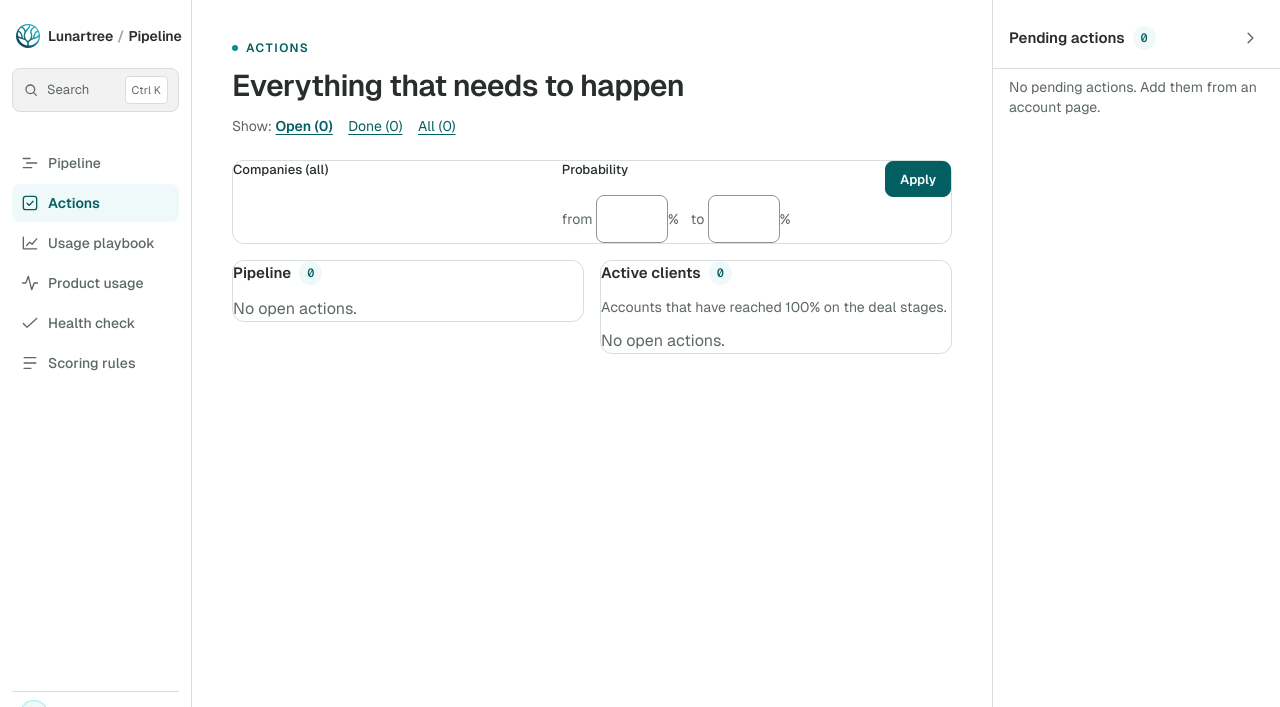
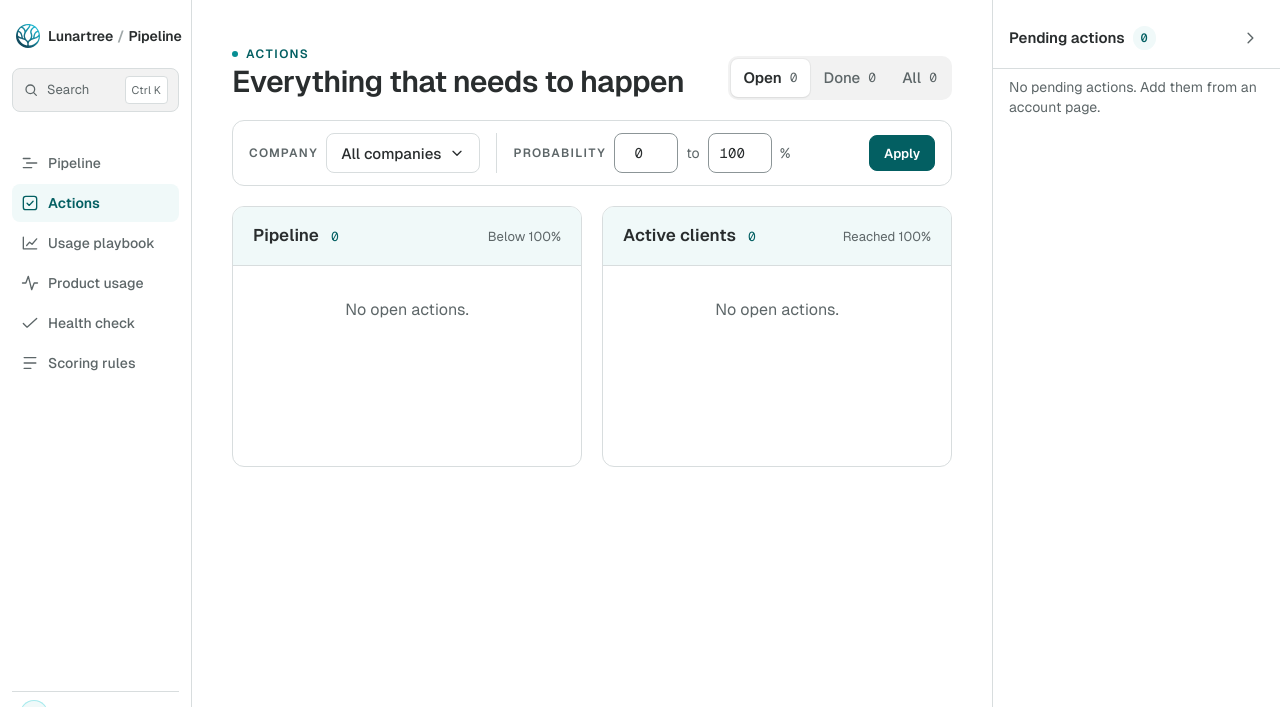
Before and after one commit to siddharthLT/LTPipeline, a Django app: page /actions/ in a window 1280 px wide. Shown: the top 707 px of the page. Run offline with Django 5.2, Linux system fonts and the light colour scheme; the visitor is signed in with stand-in values (Sample User, id 1); data that the repository does not hold is empty.

Commit message:
Actions page: redesign layout, filter bar, flat rows and scrolling columns
Co-Authored-By: Claude Sonnet 5.5 <noreply@anthropic.com>

```diff
--- a/pipeline/templates/pipeline/_action_list.html
+++ b/pipeline/templates/pipeline/_action_list.html
@@ -1,24 +1,28 @@
 {% if items %}
-  <ul class="actions">
+<ul class="arows">
   {% for t in items %}
-    <li class="action{% if t.done %} is-done{% endif %}">
-      <button type="button" class="action__check" role="checkbox" aria-checked="{% if t.done %}true{% else %}false{% endif %}"
+  <li class="arow{% if t.done %} is-done{% endif %}">
+    <button type="button" class="arow__check" role="checkbox" aria-checked="{% if t.done %}true{% else %}false{% endif %}"
             data-toggle-url="{% url 'pipeline:action_toggle' t.account_id t.pk %}" aria-label="{% if t.done %}Reopen{% else %}Mark done{% endif %}: {{ t.title }}">
-        <span class="checks__box" aria-hidden="true">{% if t.done %}<svg viewBox="0 0 24 24" width="12" height="12" fill="none" stroke="currentColor" stroke-width="3.2" stroke-linecap="round" stroke-linejoin="round"><path d="M5 12.6l4.3 4.3L19 7.2"/></svg>{% endif %}</span>
+      <svg viewBox="0 0 24 24" width="14" height="14" fill="none" stroke="currentColor" stroke-width="3.2" stroke-linecap="round" stroke-linejoin="round" aria-hidden="true"><path d="M5 12.6l4.3 4.3L19 7.2"/></svg>
     </button>
-      <div class="action__body">
-        <p class="action__t">{{ t.title }}</p>
-        <p class="t-meta">
-          <a class="tag tag--outline" href="{% url 'pipeline:account_detail' t.account_id %}#next-actions">{{ t.account.name }}</a>
-          <span class="tag tag--outline">Owner: {{ t.owner|default:"not set" }}</span>
-          <span class="tag mono{% if not t.done and t.due_date and t.due_date < today %} tag--mark{% endif %}">{% if t.due_date %}{{ t.due_date|date:"M j, Y" }}{% else %}No date{% endif %}</span>
+    <div class="arow__body">
+      <p class="arow__t">{{ t.title }}</p>
+      <p class="arow__meta">
+        <a class="arow__acct" href="{% url 'pipeline:account_detail' t.account_id %}#next-actions">{{ t.account.name }}</a>
+        <span>{{ t.owner|default:"No owner" }}</span>
+        <span class="arow__due{% if not t.done and t.due_date and t.due_date < today %} is-late{% endif %}">{% if t.due_date %}{{ t.due_date|date:"M j" }}{% else %}No date{% endif %}</span>
       </p>
     </div>
+    <div class="arow__tools">
       <button type="button" class="icon-btn icon-btn--sm" data-edit-url="{% url 'pipeline:item_edit' t.account_id 'action' t.pk %}" aria-label="Edit action">{% include "partials/pen.html" %}</button>
-      <button type="button" class="btn btn--quiet btn--sm btn--danger" data-delete-url="{% url 'pipeline:item_delete' t.account_id 'action' t.pk %}">Delete</button>
+      <button type="button" class="icon-btn icon-btn--sm arow__del" data-delete-url="{% url 'pipeline:item_delete' t.account_id 'action' t.pk %}" aria-label="Delete action">
+        <svg viewBox="0 0 24 24" width="18" height="18" fill="none" stroke="currentColor" stroke-width="1.7" stroke-linecap="round" stroke-linejoin="round" aria-hidden="true"><path d="M5 7h14M10 7V5h4v2M7 7l1 12h8l1-12M10.5 11v5M13.5 11v5"/></svg>
+      </button>
+    </div>
   </li>
   {% endfor %}
 </ul>
 {% else %}
-  <p class="t-muted">{% if show == 'done' %}Nothing marked done yet.{% else %}No open actions.{% endif %}</p>
+<p class="actcol__empty">{% if filtered %}Nothing matches these filters.{% elif show == 'done' %}Nothing marked done yet.{% else %}No open actions.{% endif %}</p>
 {% endif %}
--- a/pipeline/templates/pipeline/actions.html
+++ b/pipeline/templates/pipeline/actions.html
@@ -2,46 +2,63 @@
 {% block title %}Actions · Lunartree{% endblock %}
 {% block page_class %}page--usage{% endblock %}
 {% block content %}
-<header class="thesis-head">
+<header class="actions-head">
+  <div>
     <span class="eyebrow">Actions</span>
     <h1 class="t-h1">Everything that needs to happen</h1>
-  <p class="t-meta health__sort">Show:
-    <a href="?show=open{% if query %}&{{ query }}{% endif %}" {% if show == 'open' %}aria-current="true"{% endif %}>Open ({{ counts.open }})</a>
-    <a href="?show=done{% if query %}&{{ query }}{% endif %}" {% if show == 'done' %}aria-current="true"{% endif %}>Done ({{ counts.done }})</a>
-    <a href="?show=all{% if query %}&{{ query }}{% endif %}" {% if show == 'all' %}aria-current="true"{% endif %}>All ({{ counts.all }})</a>
-  </p>
+  </div>
+  <nav class="seg" aria-label="Show actions">
+    <a class="seg__item" href="?show=open{% if query %}&{{ query }}{% endif %}" {% if show == 'open' %}aria-pressed="true"{% endif %}>Open <span class="seg__count">{{ counts.open }}</span></a>
+    <a class="seg__item" href="?show=done{% if query %}&{{ query }}{% endif %}" {% if show == 'done' %}aria-pressed="true"{% endif %}>Done <span class="seg__count">{{ counts.done }}</span></a>
+    <a class="seg__item" href="?show=all{% if query %}&{{ query }}{% endif %}" {% if show == 'all' %}aria-pressed="true"{% endif %}>All <span class="seg__count">{{ counts.all }}</span></a>
+  </nav>
 </header>
 
-<form method="get" class="card actfilter">
+<form method="get" class="actbar">
   <input type="hidden" name="show" value="{{ show }}">
-  <details class="actfilter__companies"{% if picked %} open{% endif %}>
-    <summary class="field-label">Companies{% if picked %} ({{ picked|length }} selected){% else %} (all){% endif %}</summary>
-    <div class="actfilter__list">
+  <div class="actbar__group">
+    <span class="actbar__label">Company</span>
+    <details class="pop">
+      <summary class="chip"{% if picked %} aria-pressed="true"{% endif %}>{% if picked %}{{ picked|length }} selected{% else %}All companies{% endif %}
+        <svg viewBox="0 0 24 24" width="16" height="16" fill="none" stroke="currentColor" stroke-width="2" stroke-linecap="round" stroke-linejoin="round" aria-hidden="true"><path d="M6 9.5l6 6 6-6"/></svg>
+      </summary>
+      <div class="pop__panel">
+        <div class="pop__list">
           {% for a in accounts %}
-      <label class="check-row"><input type="checkbox" name="company" value="{{ a.pk }}"{% if a.pk in picked %} checked{% endif %}><span>{{ a.name }} <span class="t-meta mono">{{ a.score }}%</span></span></label>
+          <label class="pop__opt"><input type="checkbox" name="company" value="{{ a.pk }}"{% if a.pk in picked %} checked{% endif %}><span>{{ a.name }}</span><span class="pop__pct">{{ a.score }}%</span></label>
           {% endfor %}
         </div>
+      </div>
     </details>
-  <div class="actfilter__prob">
-    <span class="field-label">Probability</span>
-    <label class="t-meta">from <input type="number" name="min" min="0" max="100" value="{{ low }}" class="field__input field__input--plain actfilter__num">%</label>
-    <label class="t-meta">to <input type="number" name="max" min="0" max="100" value="{{ high }}" class="field__input field__input--plain actfilter__num">%</label>
   </div>
-  <div class="actfilter__btns">
+  <span class="actbar__sep" aria-hidden="true"></span>
+  <div class="actbar__group">
+    <span class="actbar__label">Probability</span>
+    <input type="number" name="min" min="0" max="100" value="{{ low }}" class="actbar__num" aria-label="Minimum probability">
+    <span class="t-meta">to</span>
+    <input type="number" name="max" min="0" max="100" value="{{ high }}" class="actbar__num" aria-label="Maximum probability">
+    <span class="t-meta">%</span>
+  </div>
+  <div class="actbar__end">
+    {% if filtered %}<a class="btn btn--quiet btn--sm" href="?show={{ show }}">Clear</a>{% endif %}
     <button type="submit" class="btn btn--primary btn--sm">Apply</button>
-    {% if filtered %}<a class="btn btn--quiet btn--sm" href="?show={{ show }}">Clear</a>{% endif %}
   </div>
 </form>
 
 <div class="actcols">
-  <section class="card actcol">
-    <h2 class="actcol__t">Pipeline <span class="actionbar__n mono">{{ pipeline_tasks|length }}</span></h2>
-    {% include "pipeline/_action_list.html" with items=pipeline_tasks %}
+  <section class="card actcol" aria-label="Pipeline actions">
+    <header class="actcol__head">
+      <h2 class="actcol__t">Pipeline</h2><span class="actcol__n">{{ pipeline_tasks|length }}</span>
+      <span class="actcol__sub">Below 100%</span>
+    </header>
+    <div class="actcol__body">{% include "pipeline/_action_list.html" with items=pipeline_tasks %}</div>
   </section>
-  <section class="card actcol">
-    <h2 class="actcol__t">Active clients <span class="actionbar__n mono">{{ client_tasks|length }}</span></h2>
-    <p class="t-meta">Accounts that have reached 100% on the deal stages.</p>
-    {% include "pipeline/_action_list.html" with items=client_tasks %}
+  <section class="card actcol" aria-label="Active client actions">
+    <header class="actcol__head">
+      <h2 class="actcol__t">Active clients</h2><span class="actcol__n">{{ client_tasks|length }}</span>
+      <span class="actcol__sub">Reached 100%</span>
+    </header>
+    <div class="actcol__body">{% include "pipeline/_action_list.html" with items=client_tasks %}</div>
   </section>
 </div>
 {% endblock %}
--- a/static/css/app.css
+++ b/static/css/app.css
@@ -588,16 +588,56 @@ tbody .gantt__acct, .gantt__cell { height: 44px !important; }
 .tier--power { background: var(--teal-50); color: var(--teal-deep); font-weight: 600; }
 .tier--active { background: var(--teal-50); color: var(--teal-deep); }
 
-/* Actions page: two columns, full width */
-.actcols { display: grid; grid-template-columns: repeat(2, minmax(0, 1fr)); gap: var(--s-4); align-items: start; }
-.actcol { display: grid; gap: var(--s-3); }
-.actcol__t { font-size: var(--fs-sm); line-height: var(--lh-sm); font-weight: 600; display: flex; align-items: center; gap: 8px; }
-@media (max-width: 900px) { .actcols { grid-template-columns: minmax(0, 1fr); } }
-.actfilter { display: grid; grid-template-columns: 1fr auto auto; gap: var(--s-4); align-items: start; margin-bottom: var(--s-4); }
-.actfilter summary { cursor: pointer; }
-.actfilter__list { display: grid; grid-template-columns: repeat(auto-fill, minmax(200px, 1fr)); gap: var(--s-2) var(--s-4); margin-top: var(--s-3); max-height: 280px; overflow-y: auto; }
-.actfilter__prob { display: flex; flex-wrap: wrap; align-items: center; gap: var(--s-2) var(--s-3); }
-.actfilter__prob .field-label { width: 100%; }
-.actfilter__num { width: 72px; }
-.actfilter__btns { display: flex; gap: var(--s-2); align-items: center; }
-@media (max-width: 900px) { .actfilter { grid-template-columns: minmax(0, 1fr); } }
+/* Actions page */
+.actions-head { display: flex; flex-wrap: wrap; align-items: end; justify-content: space-between; gap: var(--s-4); margin-bottom: var(--s-5); }
+.actions-head .seg { grid-auto-columns: auto; }
+.actbar { display: flex; flex-wrap: wrap; align-items: center; gap: var(--s-3) var(--s-4); margin-bottom: var(--s-5); padding: var(--s-3) var(--s-4); border: 1px solid var(--line); border-radius: var(--r-md); background: var(--canvas); }
+.actbar__group { display: flex; align-items: center; gap: var(--s-2); }
+.actbar__label { font-size: var(--fs-micro); font-weight: 600; letter-spacing: 0.1em; text-transform: uppercase; color: var(--ink-2); }
+.actbar__sep { width: 1px; align-self: stretch; background: var(--line); }
+.actbar__end { margin-left: auto; display: flex; align-items: center; gap: var(--s-2); }
+.pop { position: relative; }
+.pop > summary { list-style: none; cursor: pointer; }
+.pop > summary::-webkit-details-marker { display: none; }
+.pop__panel { position: absolute; z-index: 20; top: calc(100% + 8px); left: 0; width: min(420px, 86vw); padding: var(--s-3); border: 1px solid var(--line); border-radius: var(--r-md); background: var(--canvas); box-shadow: 0 12px 32px rgba(3, 95, 98, 0.14); }
+.pop__list { display: grid; grid-template-columns: repeat(2, minmax(0, 1fr)); gap: 2px; max-height: 320px; overflow-y: auto; }
+.pop__opt { display: flex; align-items: center; gap: var(--s-2); padding: 8px 10px; border-radius: var(--r-xs); font-size: var(--fs-meta); line-height: var(--lh-meta); cursor: pointer; }
+.pop__opt:hover { background: var(--teal-50); }
+.pop__opt input { width: 18px; height: 18px; flex: none; accent-color: var(--teal-deep); }
+.pop__opt span:first-of-type { flex: 1; min-width: 0; overflow: hidden; text-overflow: ellipsis; white-space: nowrap; }
+.pop__pct { font-family: var(--font-mono); font-size: var(--fs-micro); color: var(--ink-2); }
+.actbar__num { width: 64px; min-height: 40px; padding: 0 8px; text-align: center; font-family: var(--font-mono); border: 1px solid var(--ink-ctl); border-radius: var(--r-sm); background: var(--canvas); font-size: var(--fs-meta); color: var(--ink); }
+.actbar__num:focus { border-color: var(--teal); box-shadow: 0 0 0 3px color-mix(in srgb, var(--teal) 22%, transparent); outline: none; }
+
+.actcols { display: grid; grid-template-columns: repeat(2, minmax(0, 1fr)); gap: var(--s-5); align-items: start; }
+.actcol { padding: 0; overflow: hidden; }
+.actcol__head { display: flex; align-items: baseline; gap: var(--s-3); padding: var(--s-4) var(--s-5); border-bottom: 1px solid var(--line); background: var(--teal-50); }
+.actcol__t { font-size: var(--fs-h3); line-height: var(--lh-h3); font-weight: 600; }
+.actcol__n { font-family: var(--font-mono); font-size: var(--fs-label); color: var(--teal-deep); }
+.actcol__sub { margin-left: auto; font-size: var(--fs-label); color: var(--ink-2); }
+.actcol__body { max-height: calc(100vh - 330px); min-height: 200px; overflow-y: auto; }
+.actcol__empty { padding: var(--s-8) var(--s-5); color: var(--ink-2); text-align: center; }
+
+.arows { list-style: none; margin: 0; padding: 0; }
+.arow { display: grid; grid-template-columns: 24px minmax(0, 1fr) auto; gap: var(--s-3); align-items: start; padding: var(--s-4) var(--s-5); border-bottom: 1px solid var(--line); }
+.arow:last-child { border-bottom: 0; }
+.arow:hover { background: color-mix(in srgb, var(--teal-50) 60%, var(--canvas)); }
+.arow__check { width: 22px; height: 22px; margin-top: 1px; padding: 0; display: grid; place-items: center; border: 1.5px solid var(--ink-ctl); border-radius: 6px; background: var(--canvas); color: transparent; cursor: pointer; }
+.arow__check:hover { border-color: var(--teal-deep); }
+.arow__check[aria-checked="true"] { background: var(--teal-deep); border-color: var(--teal-deep); color: #fff; }
+.arow__body { display: grid; gap: 6px; min-width: 0; }
+.arow__t { font-size: var(--fs-sm); line-height: var(--lh-sm); font-weight: 500; overflow-wrap: anywhere; }
+.arow.is-done .arow__t { color: var(--ink-2); text-decoration: line-through; text-decoration-color: var(--ink-3); }
+.arow__meta { display: flex; flex-wrap: wrap; align-items: center; gap: 4px var(--s-3); font-size: var(--fs-label); line-height: var(--lh-label); color: var(--ink-2); }
+.arow__acct { font-weight: 600; color: var(--teal-deep); }
+.arow__acct:hover { text-decoration: underline; text-underline-offset: 3px; }
+.arow__due { font-family: var(--font-mono); display: inline-flex; align-items: center; gap: 6px; }
+.arow__due.is-late { color: #A23B00; }
+.arow__due.is-late::before { content: ""; width: 6px; height: 6px; border-radius: 50%; background: var(--orange); }
+.arow__tools { display: flex; align-items: center; gap: 2px; opacity: 0.45; transition: opacity var(--d-1) var(--ease); }
+.arow:hover .arow__tools, .arow:focus-within .arow__tools { opacity: 1; }
+.arow__del[data-armed="true"] { width: auto; padding: 0 10px; background: #A23B00; color: #fff; font-size: var(--fs-label); white-space: nowrap; }
+.arow__del { color: #A23B00; }
+@media (max-width: 1100px) { .actcols { grid-template-columns: minmax(0, 1fr); } .actcol__body { max-height: none; } }
+@media (max-width: 640px) { .actbar__end { margin-left: 0; } .arow { padding-inline: var(--s-4); } }
+.seg a.seg__item, .seg a.seg__item:hover { text-decoration: none; }
--- a/static/js/app.js
+++ b/static/js/app.js
@@ -287,3 +287,7 @@ document.addEventListener('click', function (e) {
   range.addEventListener('input', show);
   show();
 })();
+
+document.addEventListener('click', function (e) {
+  document.querySelectorAll('details.pop[open]').forEach(function (d) { if (!d.contains(e.target)) d.removeAttribute('open'); });
+});
```
Lines whose indentation alone changed are shown as unchanged.
